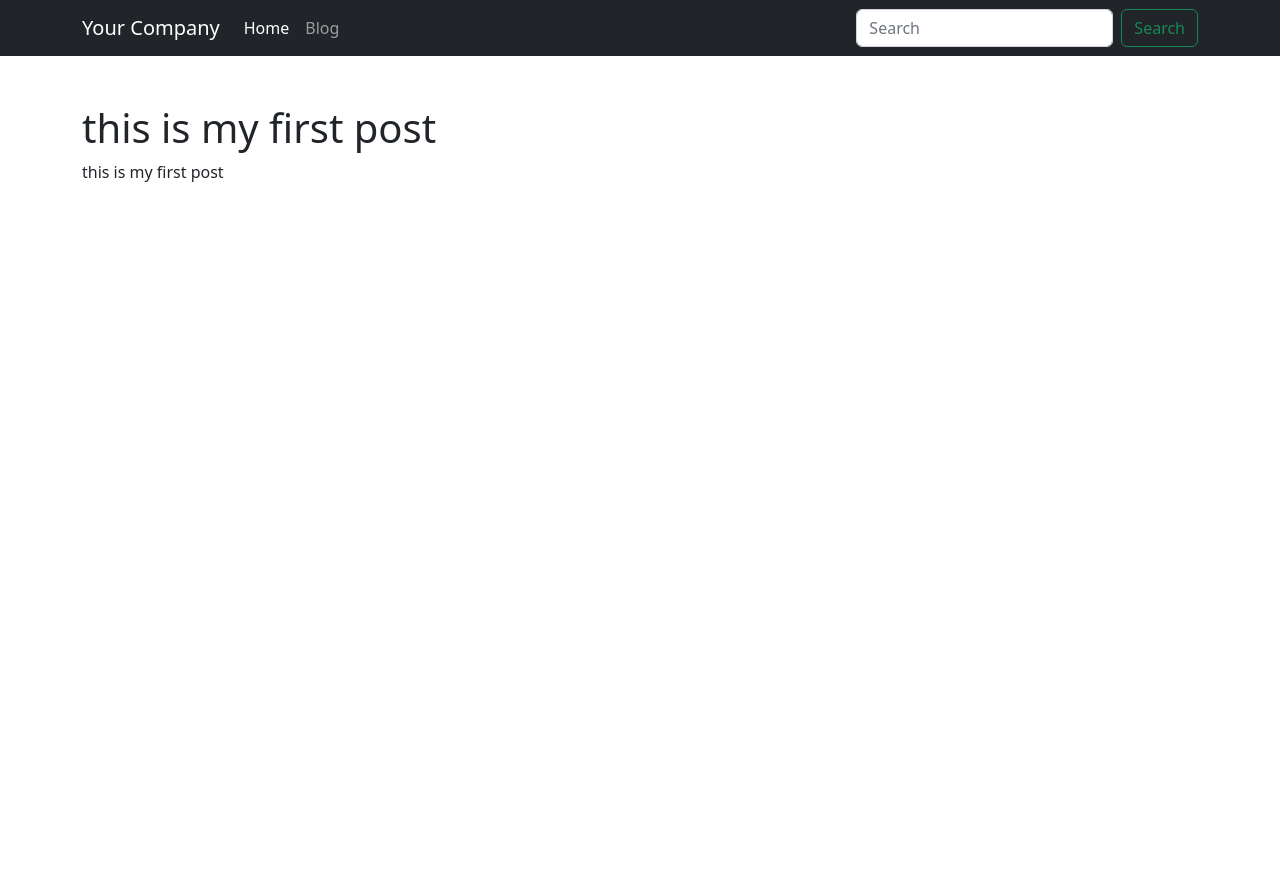
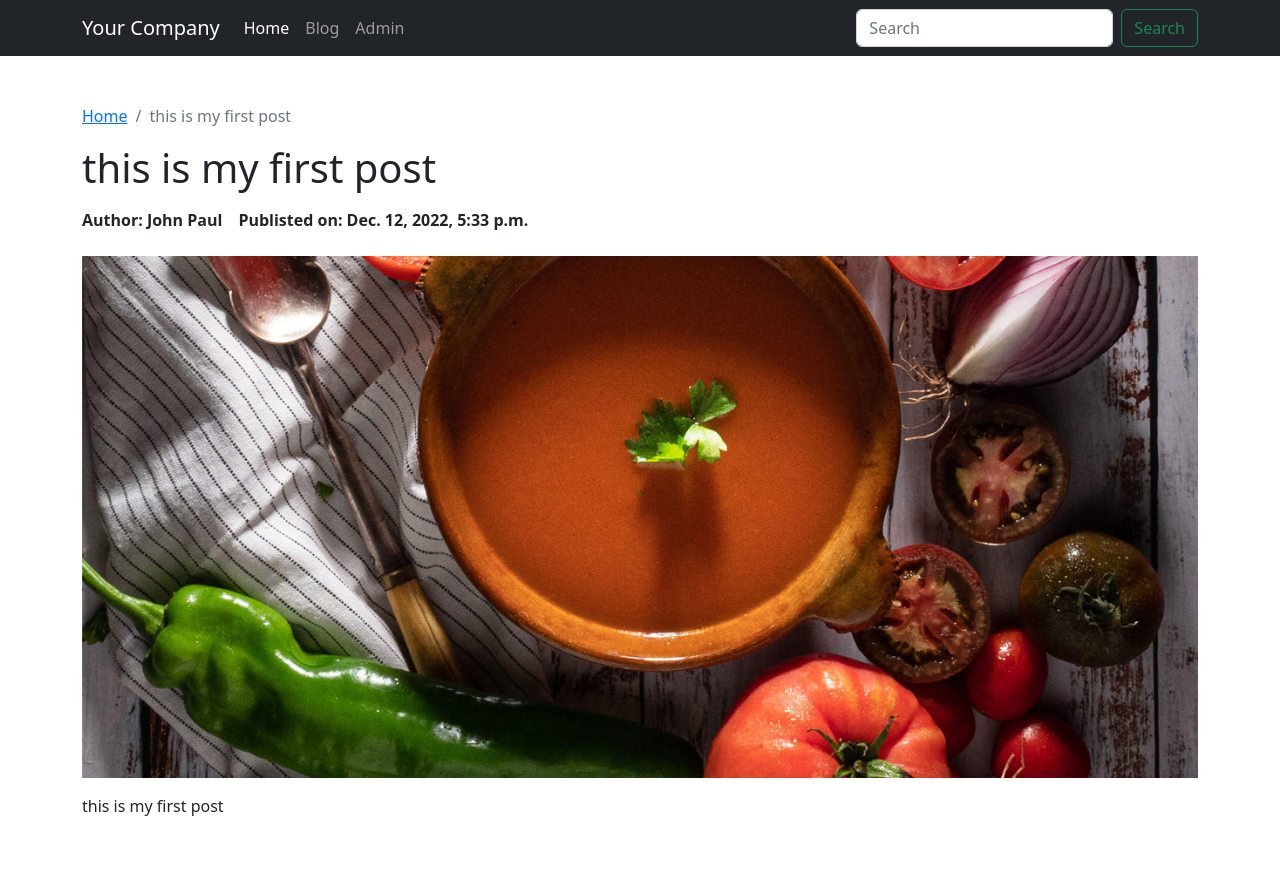
Before and after one commit to padaliyajay/django-common, a Django app: a page that uses templates/header.html in a window 1280 px wide. Before the commit the page ends 182 px from the top, so only its background shows below. Run offline with Django 4.2, Linux system fonts and the light colour scheme; data comes from the database, SQL or seed files in the repository; both versions use the stored data as it was after the commit; some libraries are stand-ins or nearby versions.

Commit message:
Layout added

```diff
--- a/blog/models.py
+++ b/blog/models.py
@@ -36,6 +36,7 @@ class Post(models.Model):
 
     title = models.CharField(max_length=255)
     description = models.TextField()
+    image = models.ImageField(upload_to ='uploads/%Y/%m/%d/')
     author = models.ForeignKey(Author, on_delete=models.CASCADE)
     category = models.ManyToManyField(Category, related_name="posts", blank=True)
     slug = models.SlugField(max_length=255, unique=True)
--- a/blog/templates/blog/post.html
+++ b/blog/templates/blog/post.html
@@ -1,10 +1,24 @@
 {% extends "base.html" %}
+
+{% load static %}
 
 {% block title %}{{ post.title }}{% endblock %}
 
 {% block content %}
 <div class="container py-5">
+    <nav aria-label="breadcrumb">
+        <ol class="breadcrumb">
+            <li class="breadcrumb-item"><a href="{% url 'blog_home' %}">Home</a></li>
+            <li class="breadcrumb-item active" aria-current="page">{{ post.title }}</li>
+        </ol>
+    </nav>
+
     <h1>{{ post.title }}</h1>
+    <div class="d-flex py-2 fs-lg fw-bold mb-3">
+        <div class="author me-3">Author: {{ post.author }}</div>
+        <div class="date_publish">Publisted on: {{ post.date_available }}</div>
+    </div>
+    <img class="img-fluid mb-3" src="{% static post.image %}" alt="{{ post.title }}" />
     <p>{{ post.description }}</p>
 </div>
 {% endblock content %}
--- a/blog/views.py
+++ b/blog/views.py
@@ -1,4 +1,4 @@
-from django.shortcuts import render
+from django.shortcuts import render, reverse
 from .models import Post
 
 # Home
--- a/templates/header.html
+++ b/templates/header.html
@@ -19,6 +19,9 @@
                     <li class="nav-item">
                         <a class="nav-link" href="{% url 'blog_home' %}">Blog</a>
                     </li>
+					<li class="nav-item">
+                        <a class="nav-link" href="/admin">Admin</a>
+                    </li>
                 </ul>
                 <form class="d-flex" role="search">
                     <input class="form-control me-2"
```
Also changed, not shown: blog/templates/blog/index.html (+8 -3 lines), django_common/settings.py (+6 -1 lines), db.sqlite3, static/media/uploads/2022/12/13/main.jpg (added), static/media/uploads/2022/12/13/main_kmItiGr.jpg (added), 1 other file.
